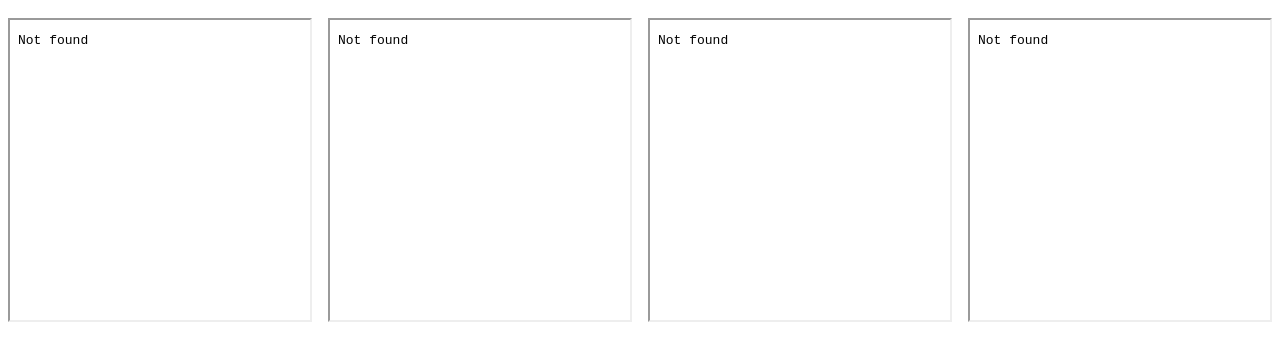
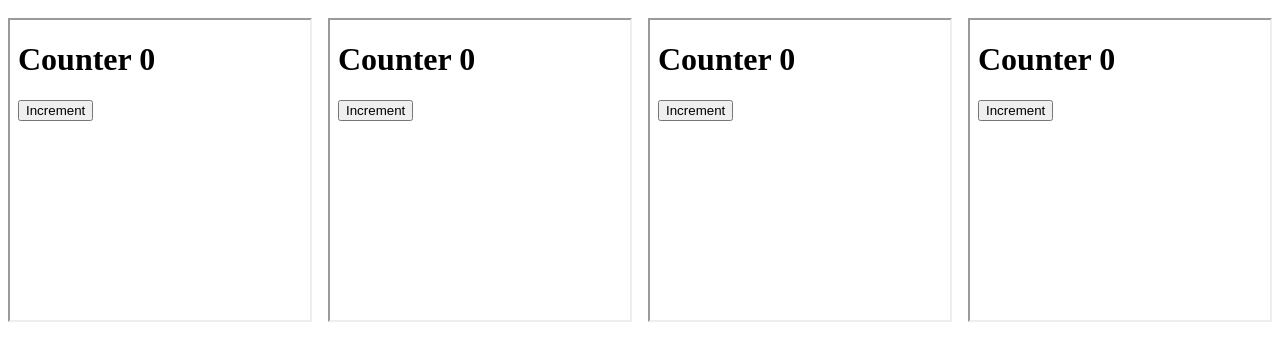
Before and after one commit to akshatnitd/talking-tabs, a plain HTML site: page index.html in a window 1280 px wide. Shown: the part 120-480 px from the top of the page. Drawn offline with Linux system fonts and the light colour scheme.

Commit message:
Link both HTMLs

```diff
--- a/index.html
+++ b/index.html
@@ -4,7 +4,7 @@
 <head>
   <meta charset="UTF-8">
   <meta name="viewport" content="width=device-width, initial-scale=1.0">
-  <title>Document</title>
+  <title>Home</title>
 </head>
 <body>
 
@@ -14,11 +14,10 @@
 
 
   <div style="display: flex; justify-content:space-between">
-  <iframe src="/localstorageIframe.html" height="300" ></iframe>
-  <iframe src="/localstorageIframe.html"  height="300" ></iframe>
-  <iframe src="/localstorageIframe.html"  height="300" ></iframe>
-  <iframe src="/localstorageIframe.html"  height="300" ></iframe>
-
+    <iframe src="./local-storage-iframe.html" height="300" ></iframe>
+    <iframe src="./local-storage-iframe.html" height="300" ></iframe>
+    <iframe src="./local-storage-iframe.html" height="300" ></iframe>
+    <iframe src="./local-storage-iframe.html" height="300" ></iframe>
   </div>
 
  <script>
```
